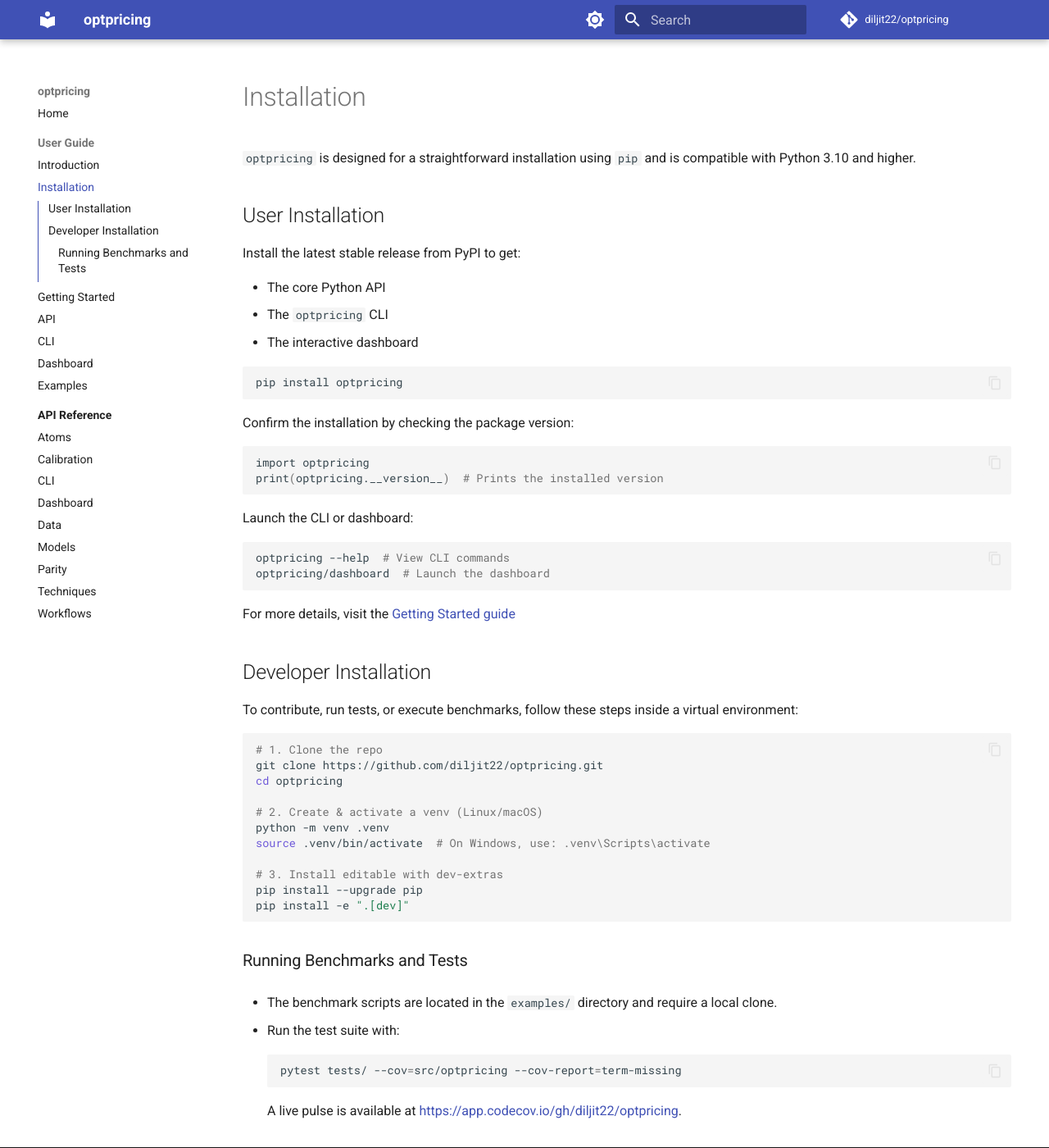
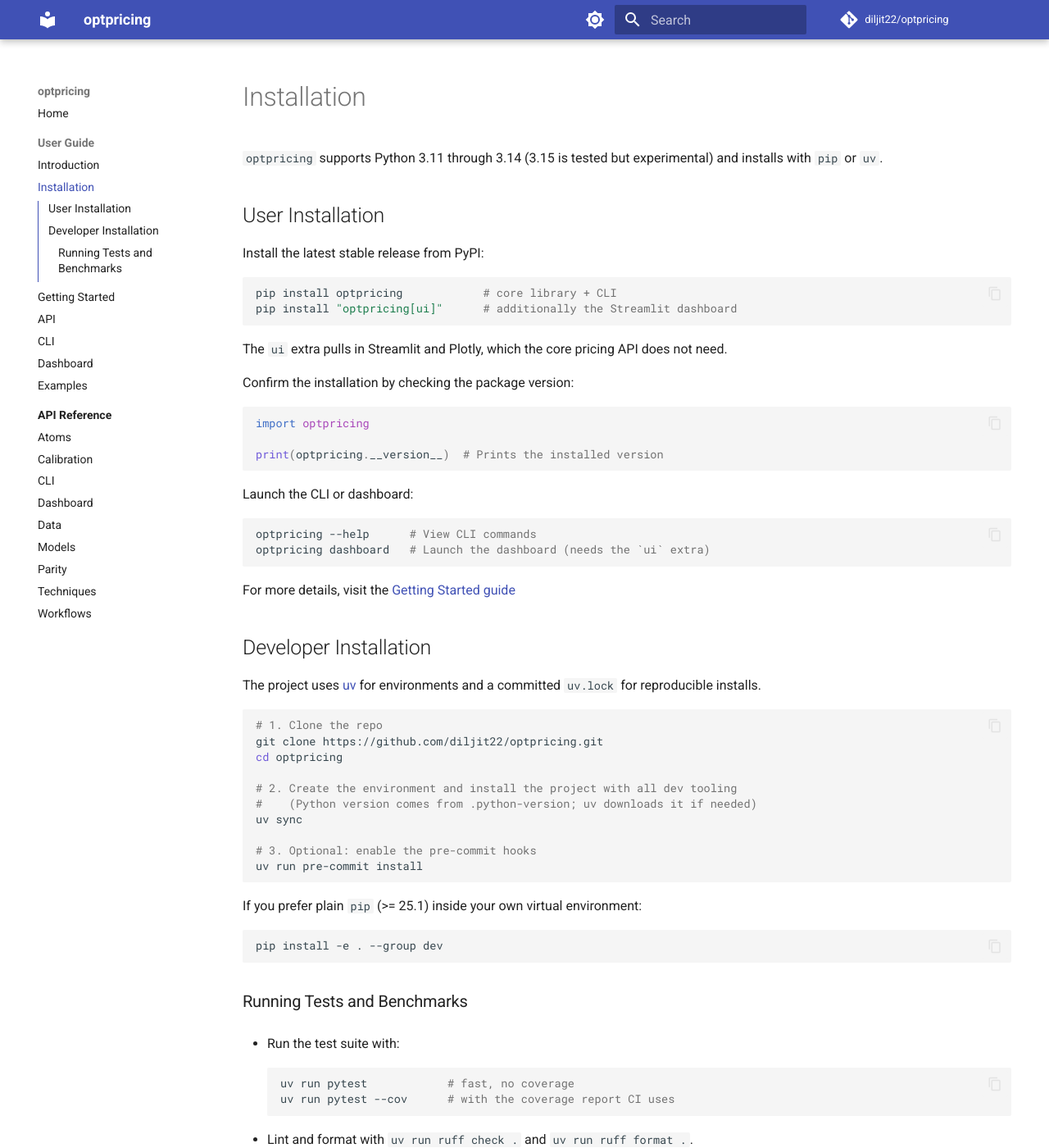
Before and after one commit to Diljit22/optpricing, an MkDocs documentation site: the page built from docs/guide/installation.md, in a window 1280 px wide and 1400 px high. Shown: the whole window at 82% size. Built offline with MkDocs 1.6.1 and Material for MkDocs 9.7.7, drawn with Linux system fonts in a browser that asks for light colours; comment, search, counter and statistics services are not loaded; some of the changed text lies outside the part shown.

Commit message:
docs: uv-based install/contrib instructions, Python 3.11+, correct model/technique counts, badges, changelog

````diff
--- a/docs/guide/installation.md
+++ b/docs/guide/installation.md
@@ -1,61 +1,69 @@
 # Installation
 
-`optpricing` is designed for a straightforward installation using `pip` and is compatible with Python 3.10 and higher.
+`optpricing` supports Python 3.11 through 3.14 (3.15 is tested but experimental) and installs with `pip` or `uv`.
 
 ## User Installation
 
-Install the latest stable release from PyPI to get:
-
-- The core Python API
-- The `optpricing` CLI
-- The interactive dashboard
+Install the latest stable release from PyPI:
 
 ```bash
-pip install optpricing
+pip install optpricing            # core library + CLI
+pip install "optpricing[ui]"      # additionally the Streamlit dashboard
 ```
+
+The `ui` extra pulls in Streamlit and Plotly, which the core pricing API does not need.
 
 Confirm the installation by checking the package version:
 
-```bash
+```python
 import optpricing
+
 print(optpricing.__version__)  # Prints the installed version
 ```
 
 Launch the CLI or dashboard:
 
 ```bash
-optpricing --help  # View CLI commands
-optpricing/dashboard  # Launch the dashboard
+optpricing --help      # View CLI commands
+optpricing dashboard   # Launch the dashboard (needs the `ui` extra)
 ```
 
 For more details, visit the [Getting Started guide](getting_started.md)
 
 ## Developer Installation
 
-To contribute, run tests, or execute benchmarks, follow these steps inside a virtual environment:
+The project uses [uv](https://docs.astral.sh/uv/) for environments and a committed `uv.lock` for reproducible installs.
 
 ```bash
 # 1. Clone the repo
 git clone https://github.com/diljit22/optpricing.git
 cd optpricing
 
-# 2. Create & activate a venv (Linux/macOS)
-python -m venv .venv
-source .venv/bin/activate  # On Windows, use: .venv\Scripts\activate
+# 2. Create the environment and install the project with all dev tooling
+#    (Python version comes from .python-version; uv downloads it if needed)
+uv sync
 
-# 3. Install editable with dev-extras
-pip install --upgrade pip
-pip install -e ".[dev]"
+# 3. Optional: enable the pre-commit hooks
+uv run pre-commit install
 ```
 
-### Running Benchmarks and Tests
+If you prefer plain `pip` (>= 25.1) inside your own virtual environment:
 
-- The benchmark scripts are located in the `examples/` directory and require a local clone.
+```bash
+pip install -e . --group dev
+```
+
+### Running Tests and Benchmarks
 
 - Run the test suite with:
 
     ```bash
-    pytest tests/ --cov=src/optpricing --cov-report=term-missing
+    uv run pytest            # fast, no coverage
+    uv run pytest --cov      # with the coverage report CI uses
     ```
 
-    A live pulse is available at <https://app.codecov.io/gh/diljit22/optpricing>.
+- Lint and format with `uv run ruff check .` and `uv run ruff format .`.
+- Build the documentation locally with `uv run mkdocs serve`.
+- The benchmark scripts are located in the `examples/` directory and require a local clone.
+
+A live coverage report is available at <https://app.codecov.io/gh/diljit22/optpricing>.
````
Also changed, not shown: CHANGELOG.md (+23 -0 lines), CONTRIBUTING.md (+11 -7 lines), README.md (+8 -7 lines).
